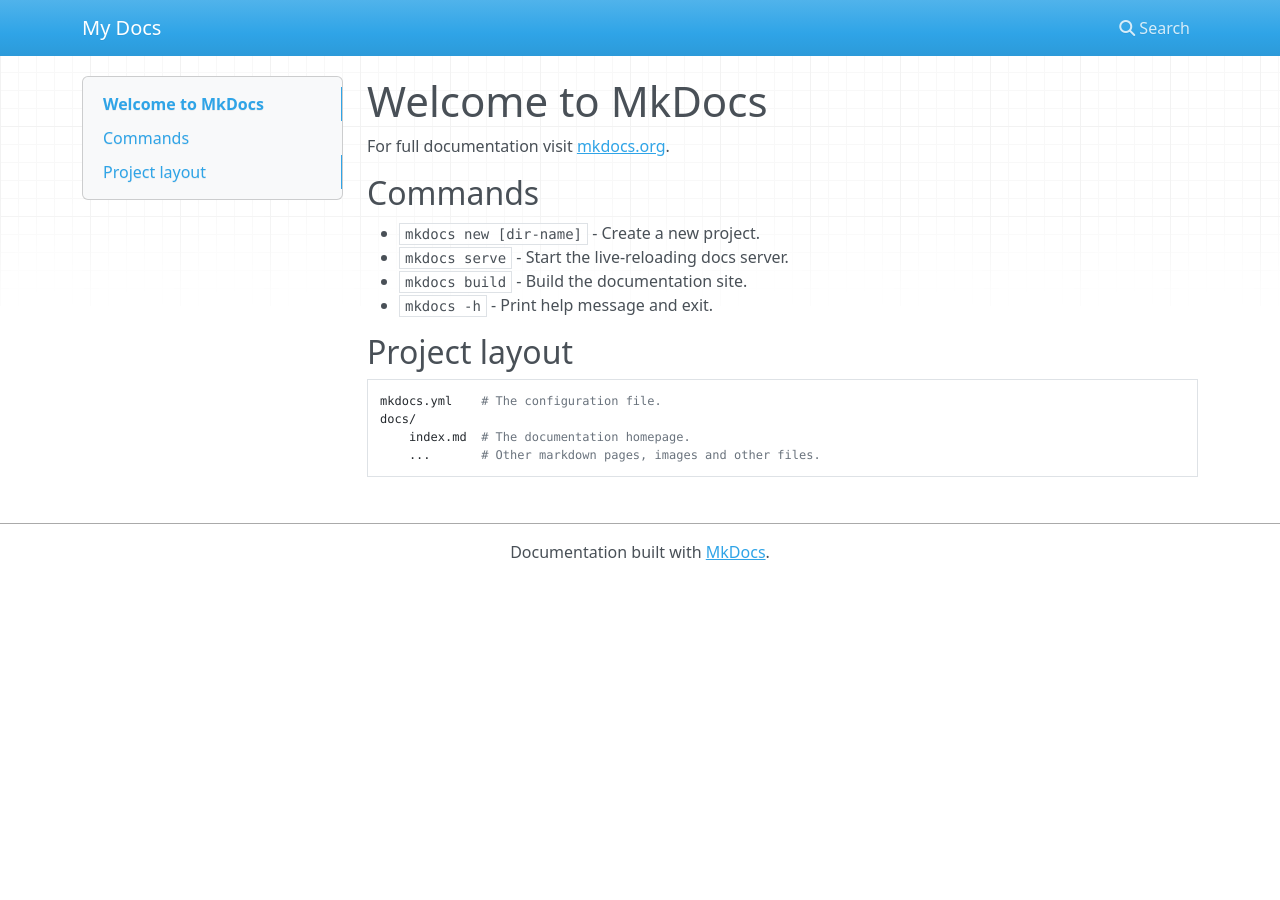
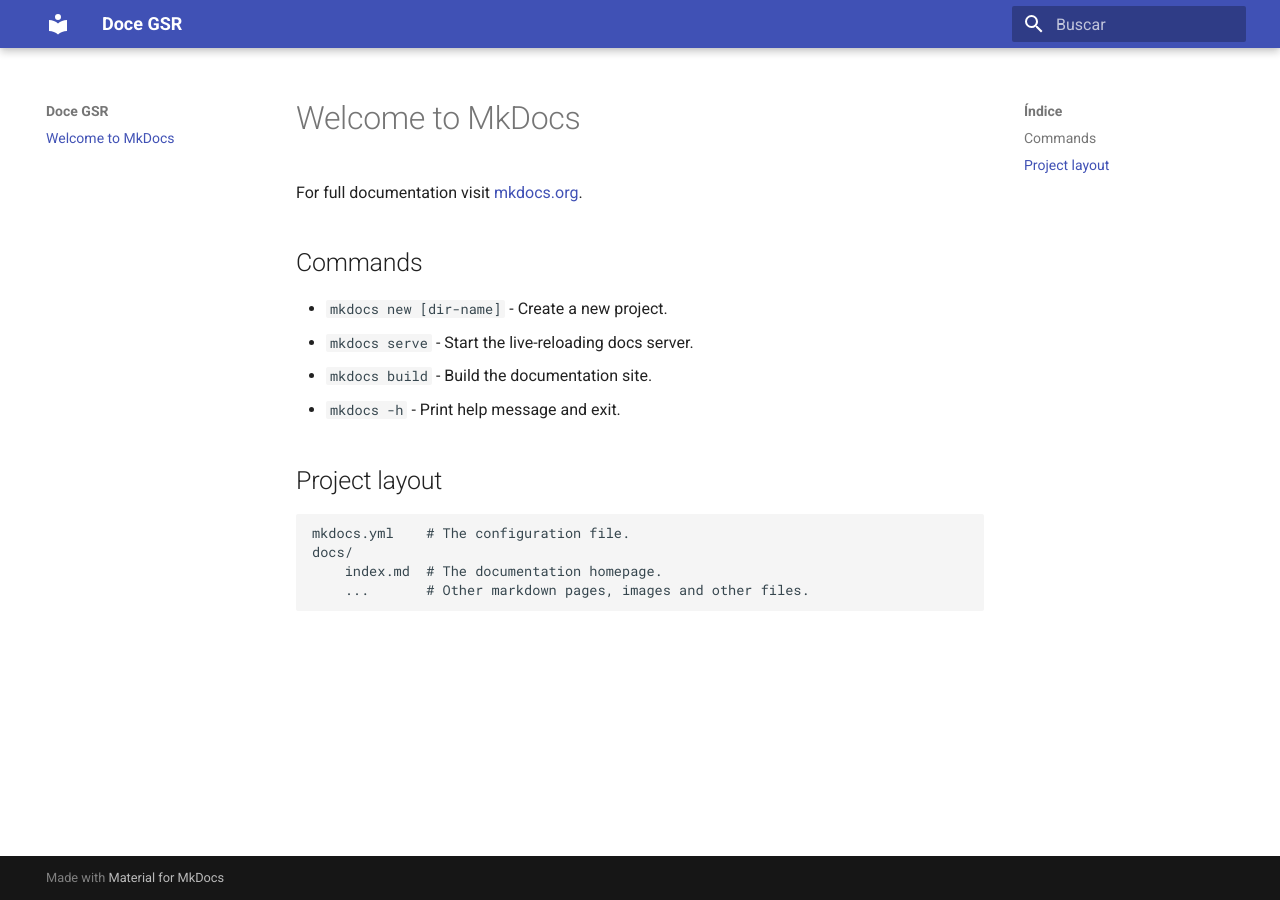
Before and after one commit to rodrigoifrn/doce-gsr, an MkDocs documentation site: the page built from docs/index.md, in a window 1280 px wide. Built offline with MkDocs 1.6.1 and Material for MkDocs 9.7.7, drawn with Linux system fonts in a browser that asks for light colours; nearby versions of some CDN libraries.

Commit message:
MENSAGEM

```diff
--- a/mkdocs.yml
+++ b/mkdocs.yml
@@ -1 +1,7 @@
-site_name: My Docs
+site_name: Doce GSR
+site_autor: Rodrigo Cirilo
+site_url: https://github.com/rodrigoifrn/doce-gsr
+
+theme:
+  name: material
+  language: pt-BR
```
